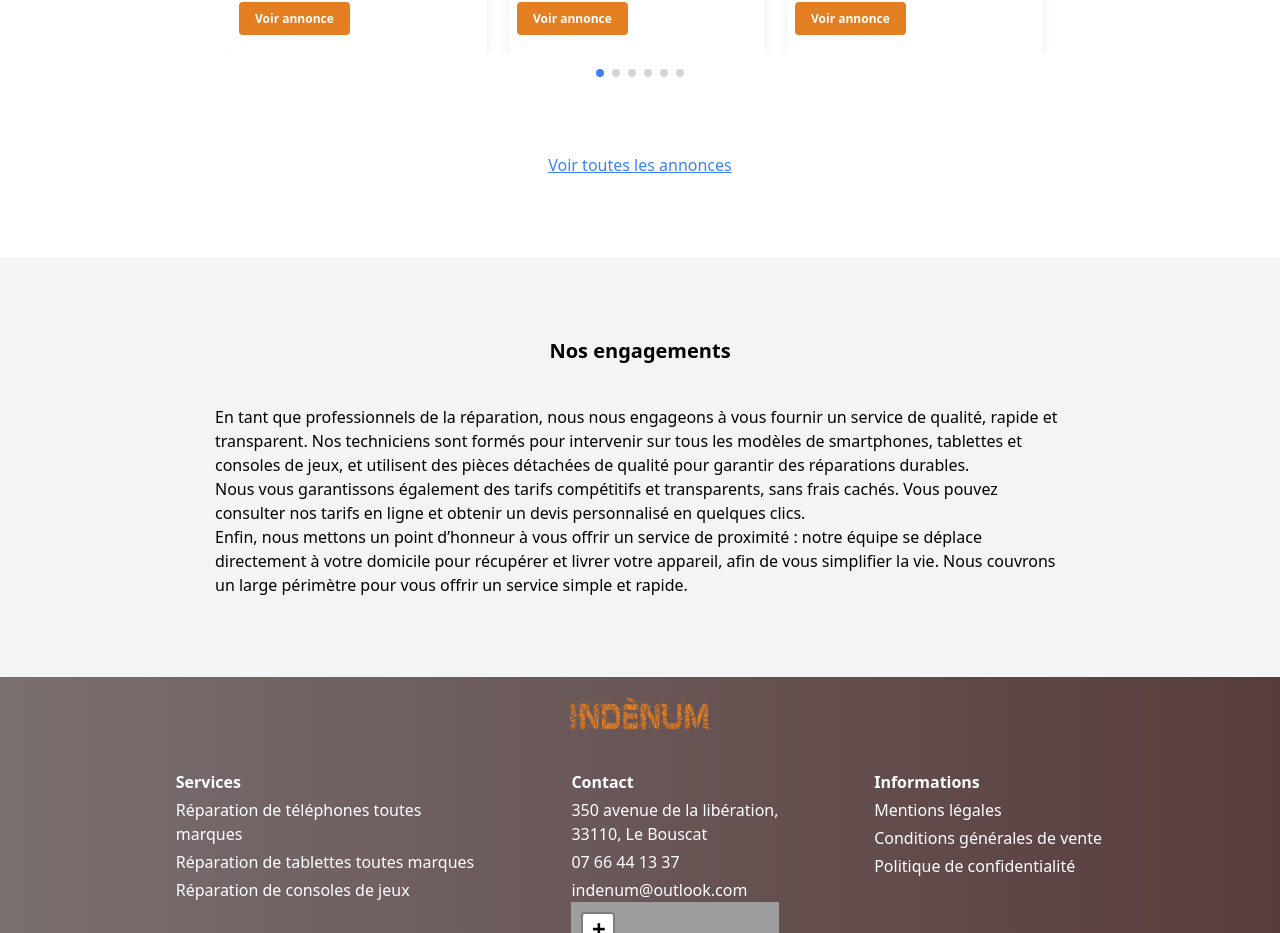
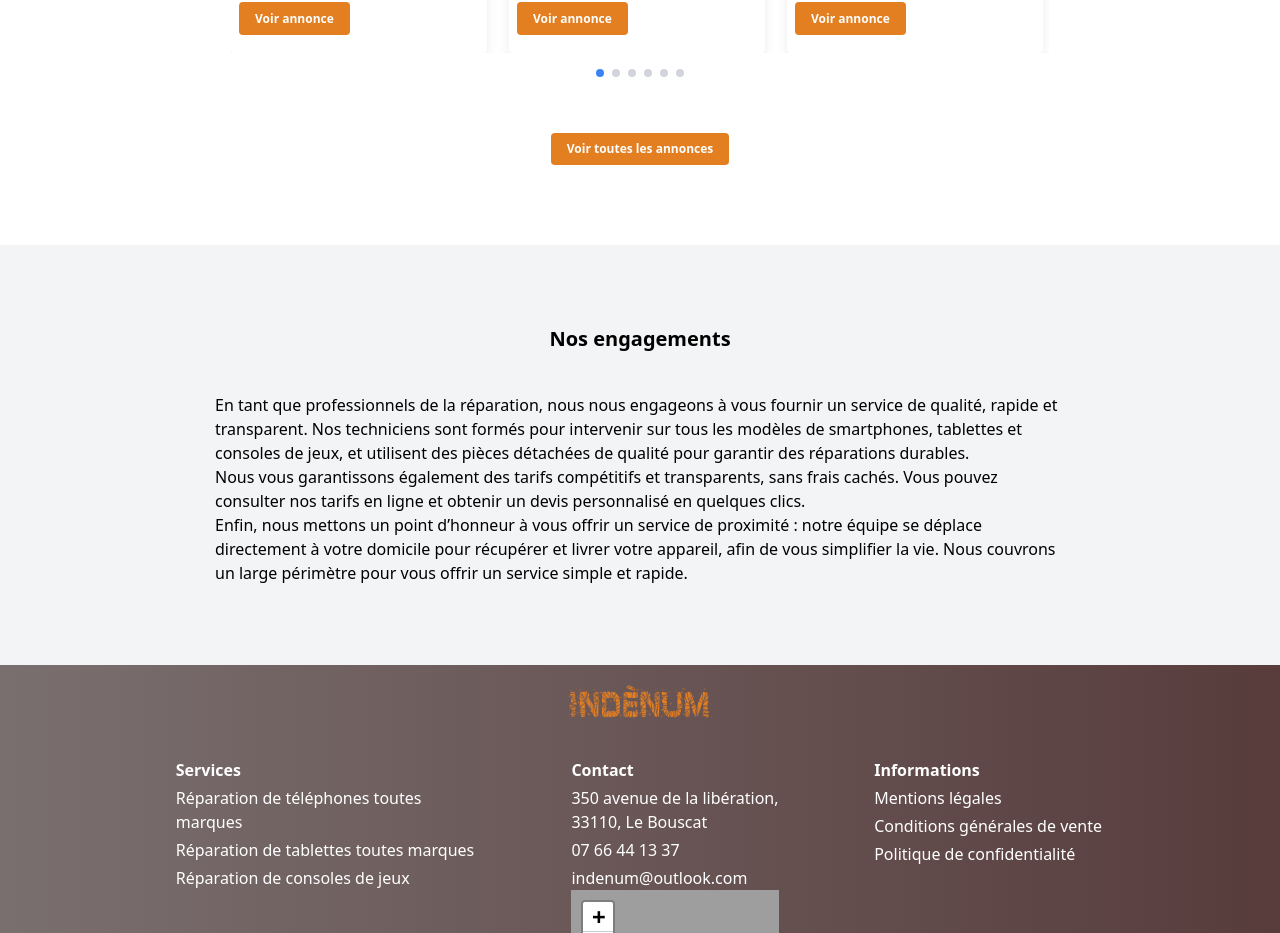
Before and after one commit to jo33200/indenum, a React (Vite) app: page / in a window 1280 px wide. Shown: the part 3067-4000 px from the top of the page. Built offline with nearby package versions, Linux system fonts and the light colour scheme; grey boxes are pictures that could not be loaded.

Commit message:
Style link button in HomePage for improved visibility and user experience

```diff
--- a/src/pages/home/home.jsx
+++ b/src/pages/home/home.jsx
@@ -95,7 +95,7 @@ const HomePage = () => {
         </article>
         <article className="w-full flex flex-col items-center gap-10">
           <CarouselAd ads={adData} />
-          <Link to="/ad" className="mt-5 text-blue-500 underline">
+          <Link to="/ad" className="rounded bg-name-orange px-4 py-2 text-xs font-bold text-white hover:bg-blue-700">
             Voir toutes les annonces
           </Link>
         </article>
```
